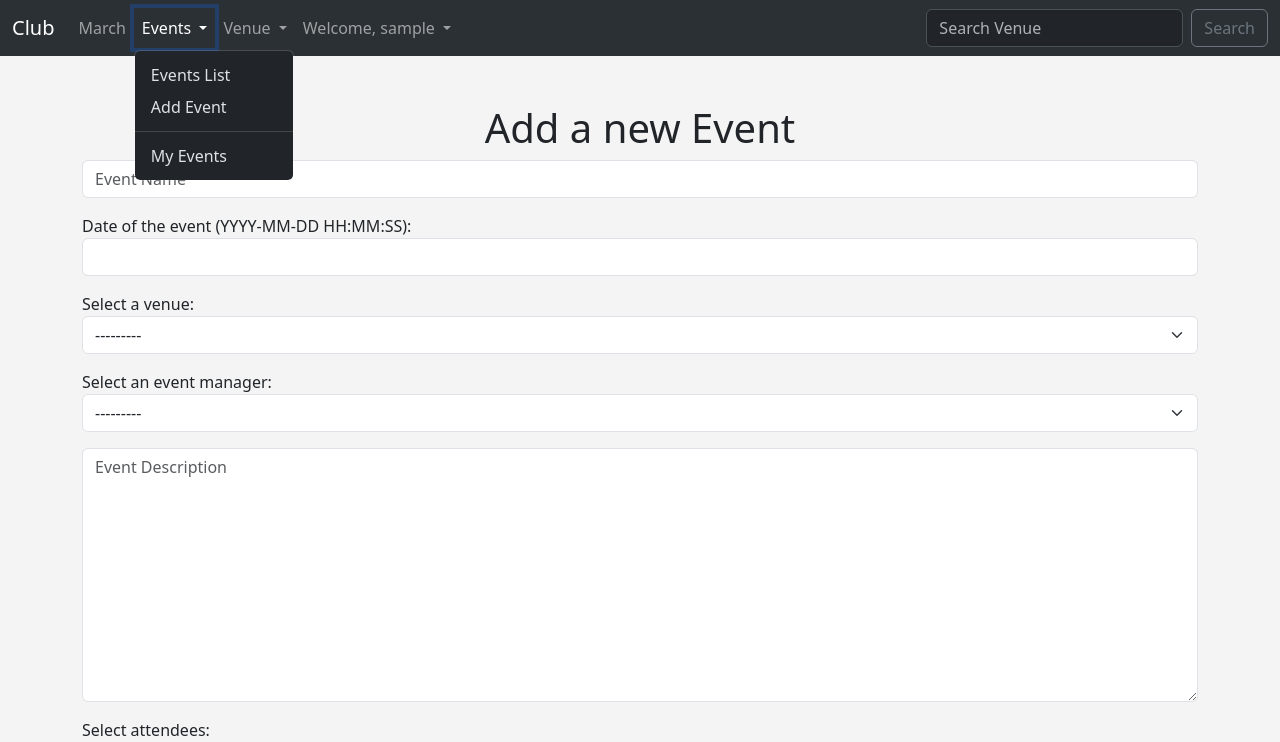
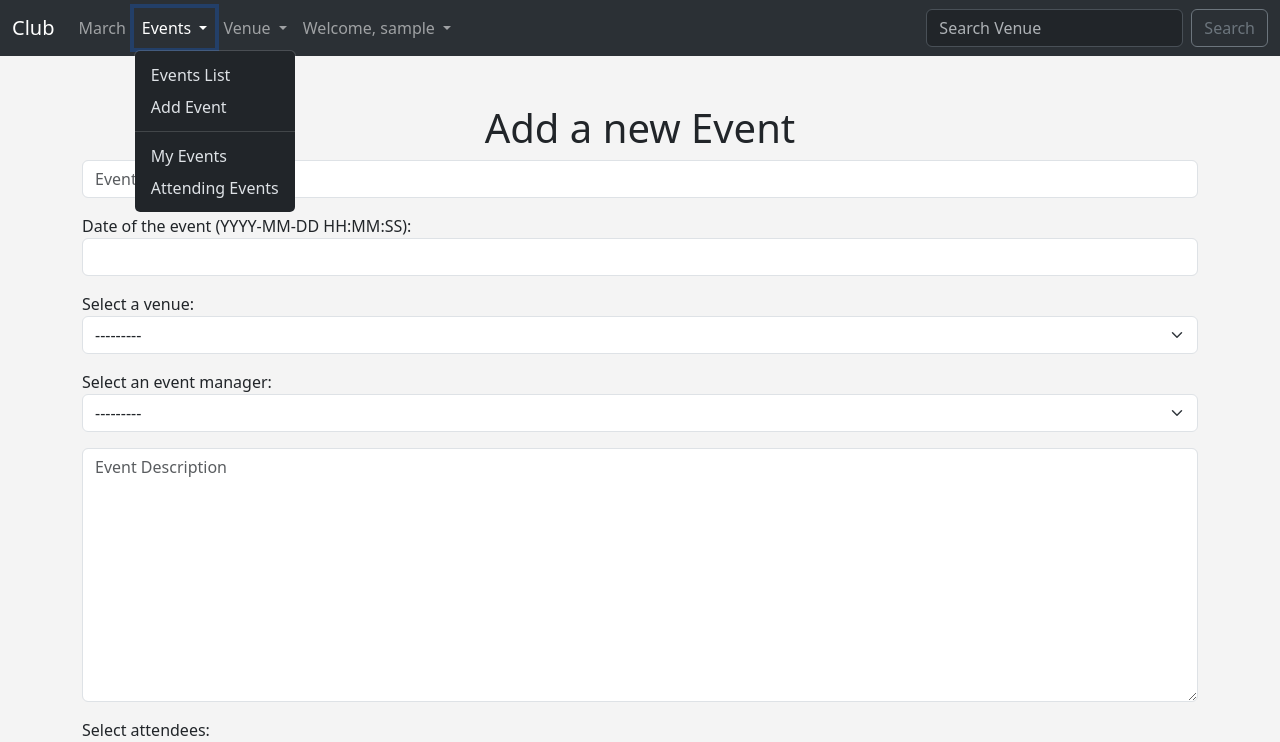
Before and after one commit to xavier-berthiaume/Events-app, a Django app: page /add_event/ in a window 1280 px wide, after a click on "Events". Shown: the top 742 px of the page. Run offline with Django 4.2, Linux system fonts and the light colour scheme; the visitor is signed in with stand-in values (Sample User, id 1); data comes from the database, SQL or seed files in the repository; data that the repository does not hold is empty.

Commit message:
Added attending event tab for authenticated users

```diff
--- a/clubs/events/models.py
+++ b/clubs/events/models.py
@@ -30,7 +30,7 @@ class Event(models.Model):
     # venue = models.CharField("Venue Name", max_length=120)
     manager = models.ForeignKey(User, blank=True, null=True, on_delete=models.SET_NULL)
     description = models.TextField(blank=True)
-    attendees = models.ManyToManyField(ClubUser, blank=True)
+    attendees = models.ManyToManyField(User, related_name='attendees' ,blank=True)
 
     def __str__(self):
         return self.name
--- a/clubs/events/templates/events/nav.html
+++ b/clubs/events/templates/events/nav.html
@@ -25,6 +25,9 @@
             <li><hr class="dropdown-divider"></li>
             <li>
               <a class="dropdown-item" href="{% url 'user-event' %}">My Events</a>
+            </li>
+            <li>
+              <a class="dropdown-item" href="{% url 'user-going-event' %}">Attending Events</a>
             </li>
             {% endif %}
           </ul>
--- a/clubs/events/urls.py
+++ b/clubs/events/urls.py
@@ -6,6 +6,7 @@ urlpatterns = [
         path('<int:year>/<str:month>/', views.home, name='home'),
         path('events/', views.all_events, name="list-event"),
         path('user_events/', views.user_events, name='user-event'),
+        path('user_going_events/', views.user_going_events, name="user-going-event"),
         path('add_event/', views.add_event, name="add-event"),
         path('update_event/<event_id>', views.update_event, name="update-event"),
         path('delete_event/<event_id>', views.delete_event, name="delete-event"),
--- a/clubs/events/views.py
+++ b/clubs/events/views.py
@@ -57,6 +57,21 @@ def user_events(request, *args, **kwargs):
 
     context = {
         "user_events": user_events,
+    }
+
+    return render(request, 'events/user_events.html', context)
+
+
+def user_going_events(request, *args, **kwargs):
+    # if not request.user.is_authenticated:
+    #     return redirect('home')
+
+    current_user = request.user.id
+
+    user_going_events = Event.objects.filter(attendees=current_user)
+
+    context = {
+        "user_events": user_going_events
     }
 
     return render(request, 'events/user_events.html', context)
```
Also changed, not shown: clubs/events/migrations/0004_alter_event_attendees.py (added).
